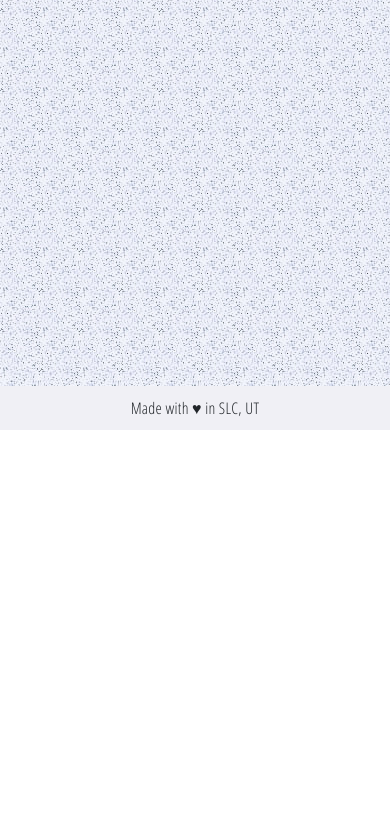
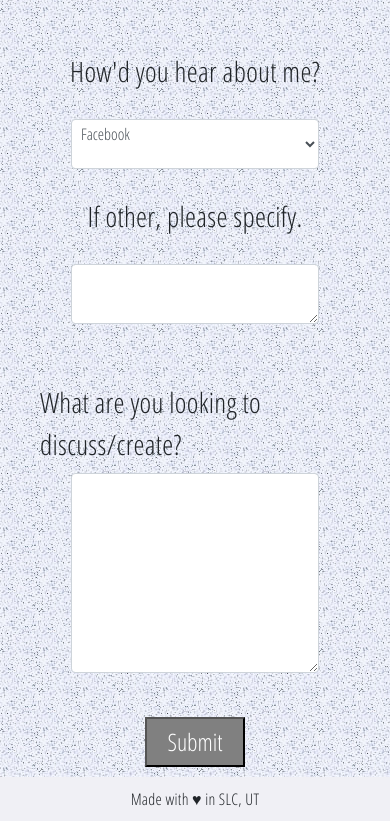
Before and after one commit to EJRobbins/HW-3-14-20, a plain HTML site: page contact.html in a window 390 px wide. Shown: the part 414-1235 px from the top of the page. Before the commit the page ends 844 px from the top, so only its background shows below. Drawn offline with nearby package versions, Linux system fonts and the light colour scheme.

Commit message:
final commit

```diff
--- a/contact.html
+++ b/contact.html
@@ -1,6 +1,7 @@
 <!DOCTYPE html>
 <html>
 <head>
+  <!-- Links to google fonts, bootstrap and my personal stylsheet -->
     <link href="https://fonts.googleapis.com/css?family=Open+Sans+Condensed:300&display=swap" rel="stylesheet">
     <link rel="stylesheet" href="https://stackpath.bootstrapcdn.com/bootstrap/4.4.1/css/bootstrap.min.css" integrity="sha384-Vkoo8x4CGsO3+Hhxv8T/Q5PaXtkKtu6ug5TOeNV6gBiFeWPGFN9MuhOf23Q9Ifjh" crossorigin="anonymous">
     <script src="https://code.jquery.com/jquery-3.4.1.slim.min.js" integrity="sha384-J6qa4849blE2+poT4WnyKhv5vZF5SrPo0iEjwBvKU7imGFAV0wwj1yYfoRSJoZ+n" crossorigin="anonymous"></script>
@@ -14,7 +15,6 @@
         <button class="navbar-toggler" type="button" data-toggle="collapse" data-target="#navbarSupportedContent" aria-controls="navbarSupportedContent" aria-expanded="false" aria-label="Toggle navigation">
           <span class="navbar-toggler-icon"></span>
         </button>
-
         <div class="collapse navbar-collapse" id="navbarSupportedContent">
           <ul class="navbar-nav mr-auto">
             <li class="nav-item">
@@ -29,17 +29,37 @@
           </ul>
         </div>
       </nav>
-      <div class="containerContact">
-          <p>More coming soon...(hopefully).</p>
-          <button type="button" class="btn btn-outline-dark"><a href="index.html"> Take me back home!</a></button>
+     <!--form layout -->
+     <form>
+      <div class="form-group">
+        <h1 class="contact-header">Contact Form</h1>
+        <label for="exampleFormControlInput1">Email address</label>
+        <input type="email" class="form-control" id="exampleFormControlInput1" placeholder="example@gmail.com">
       </div>
-      <div class="footer">
+      <div class="form-group">
+        <label for="networking">How'd you hear about me?</label>
+        <select class="form-control" id="exampleFormControlSelect1">
+          <option>Facebook</option>
+          <option>Instagram</option>
+          <option>Friend/Family</option>
+          <option>Business Referall</option>
+          <option>Other</option>
+        </select>
+        <label for="other">If other, please specify.</label>
+        <textarea class="form-control" id="exampleFormControlTextarea1" rows="2"></textarea>
+      </div>
+      <div class="form-group">
+        <label for="inquiry">What are you looking to discuss/create?</label>
+        <textarea class="form-control" id="inquiry" rows="3"></textarea>
+      </div>
+      <div class="submitButton">
+        <button type="submit">Submit</button>
+      </div>
+    </form>
+     <div class="footer">
         <footer>
           Made with &hearts; in SLC, UT
         </footer>
         </div>
 </body>
-
-
-
 </html>
--- a/style.css
+++ b/style.css
@@ -86,25 +86,85 @@ body {
    text-align: center;
    display: block;
  }
+.form-group {
+   margin: 40px 40px;
+   display: flex;
+   flex-direction: column;
+   flex-wrap: nowrap;
+   justify-content: space-evenly;
+}
+.contact-header {
+   background-color: #f0f0f5;
+   padding: 10px;
+
+   border-width: 5px;
+   border-style: double;
+   border-color: #9494b8;
+   opacity: 65%;
+}
+.submitButton {
+   display: flex;
+   flex-direction: row;
+   justify-content: center;
+   position: relative;
+   padding-bottom: 10px;
+}
+
+
 /* Media queries  */
 
-@media (max-width: 1024px) {
+@media (max-width: 1239px) {
 .mobileBody {
    display: block;
    width: 100%;
-   padding: 30px;
+   padding: 20px;
    background-color: #e0e0eb;
-   margin: 80px 0;
+   margin: 70px 0;
 }
 .mainBody {
    display: none;
 }
 .col-md-12>p {
-font-size: 30px;
+font-size: 50px;
 }
 .col-md-12>h1 {
-   font-size: 40px;
+   font-size: 60px;
    font-weight: bolder;
    padding: 30px 0;
 }
+.contact-header {
+   font-size: 18px;
 }
+form {
+min-height: 1100px;
+}
+.form-group {
+   height: 300px;
+}
+label {
+   font-size: 28px;
+   display: flex;
+   flex-direction: column;
+   margin: auto;
+
+}
+.form-control {
+   width: 80%;
+   height: 50px;
+   display: flex;
+   flex-direction: column;
+   margin: auto;
+   padding: 5px;
+}
+#inquiry {
+   height: 200px;
+}
+button {
+   height: 50px;
+   width: 100px;
+   background-color: grey;
+   color: white;
+   font-size: 24px;
+}
+
+}
```
Also changed, not shown: index.html (+4 -2 lines), portfolio.html (+2 -1 lines), fbVector.jpg (added), hawaiiContact.jpg (added), instagramVector.jpg (added), linkedInVector.jpg (added), mailVector.png (added), 3 other files.
